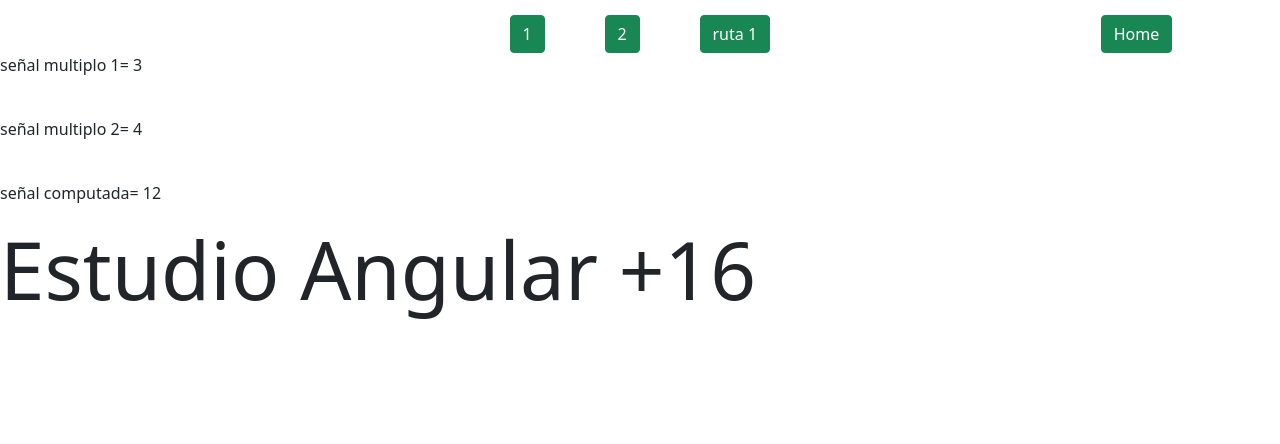
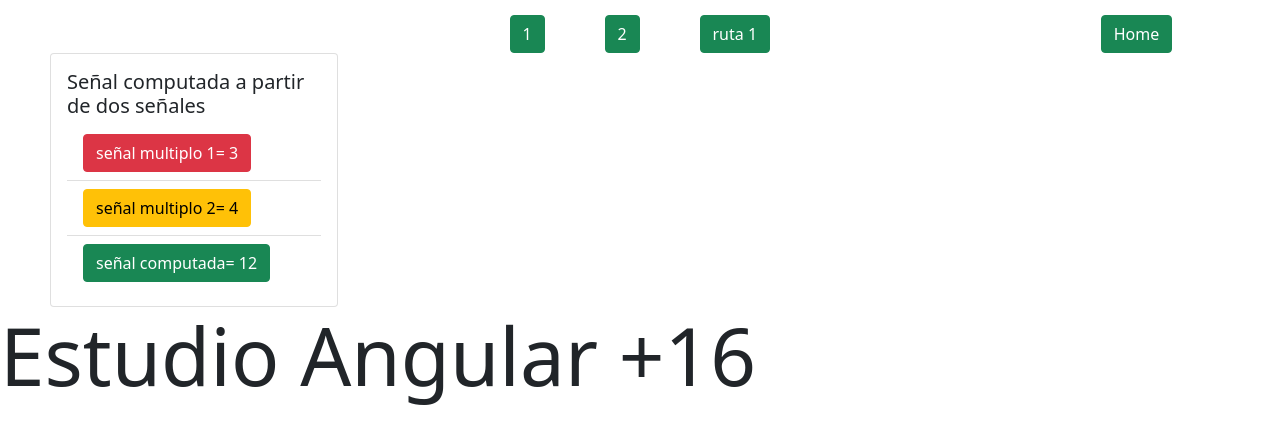
Before and after one commit to felipebuitrago/AngularSignals-practice, an Angular app: page /practice2Signals in a window 1280 px wide. Shown: the top 444 px of the page. Built offline with nearby package versions, Linux system fonts and the light colour scheme.

Commit message:
styles to pg2

```diff
--- a/src/app/practice2-signal/practice2-signal.component.html
+++ b/src/app/practice2-signal/practice2-signal.component.html
@@ -1,7 +1,24 @@
-<p>señal multiplo 1= {{multiplo1()}}</p>
 
-<br>
-<p>señal multiplo 2= {{multiplo2()}}</p>
+<div class="card" style="width: 18rem; margin-left: 50px;">
 
-<br>
-<p>señal computada= {{squareCompute()}}</p>
+    <div class="card-body">
+        <div class="card-title">
+            <h5>Señal computada a partir de dos señales</h5>
+        </div>
+
+        <ul class="list-group list-group-flush">
+            <li class="list-group-item">
+                <a class="btn btn-danger">señal multiplo 1= {{multiplo1()}}</a>
+
+            </li>
+            <li class="list-group-item">
+                <a class="btn btn-warning">señal multiplo 2= {{multiplo2()}}</a>
+
+            </li>
+            <li class="list-group-item">
+                <a class="btn btn-success">señal computada= {{squareCompute()}}</a>
+
+            </li>
+        </ul>
+    </div>
+</div>
--- a/src/app/practice2-signal/practice2-signal.component.ts
+++ b/src/app/practice2-signal/practice2-signal.component.ts
@@ -8,6 +8,7 @@ export class Practice2SignalComponent {
 
   public multiplo1 = signal(1);
   public multiplo2 = signal(2);
+
   public squareCompute = computed( () =>{
     return this.multiplo1() * this.multiplo2();
   } );
--- a/src/index.html
+++ b/src/index.html
@@ -10,5 +10,6 @@
 </head>
 <body>
   <app-root></app-root>
+  <script src="https://cdn.jsdelivr.net/npm/bootstrap@5.1.3/dist/js/bootstrap.bundle.min.js" integrity="sha384-ka7Sk0Gln4gmtz2MlQnikT1wXgYsOg+OMhuP+IlRH9sENBO0LRn5q+8nbTov4+1p" crossorigin="anonymous"></script>
 </body>
 </html>
```
